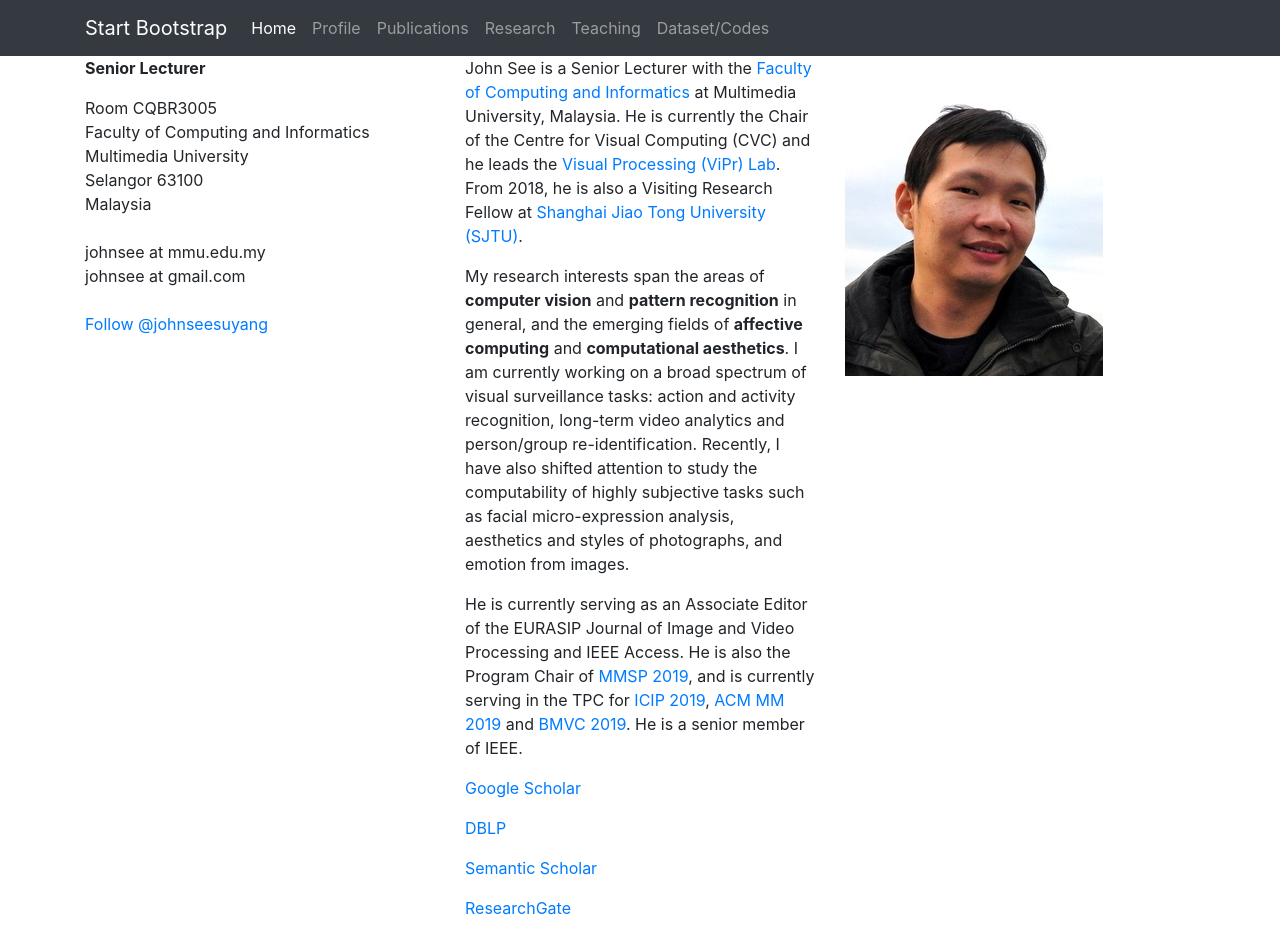
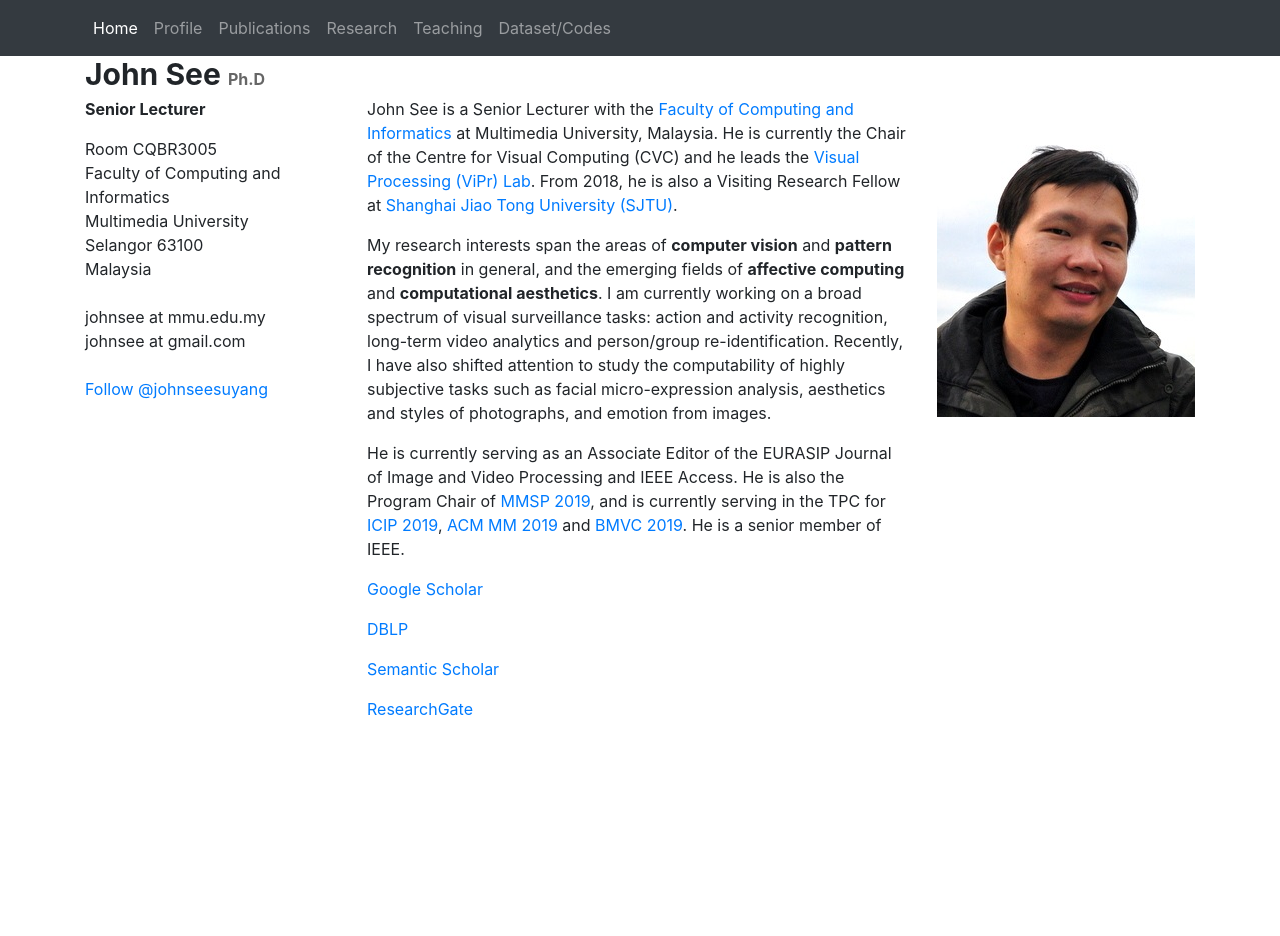
Before and after one commit to john-see/john-see.github.io, a Jekyll site: the page index.html, which Jekyll copies as it is, in a window 1280 px wide. Built offline with Jekyll 4.4.1, drawn with Linux system fonts in a browser that asks for light colours; comment, search, counter and statistics services are not loaded; after the commit the page ends 900 px from its top, so only the background shows below that.

Commit message:
test some styles

```diff
--- /dev/null
+++ b/css/js.css
@@ -0,0 +1,14 @@
+/* own stylesheet */
+
+h1, h2, h3, h4, h5, h6 {
+margin: 0;
+font-family: inherit;
+font-weight: bold;
+color: inherit;
+text-rendering: optimizelegibility;
+}
+
+h1 {
+font-size: 30px;
+line-height: 36px;
+}
--- a/index.html
+++ b/index.html
@@ -8,10 +8,11 @@
   <meta name="description" content="">
   <meta name="author" content="">
 
-  <title>Bare - Start Bootstrap Template</title>
+  <title>John See :: Multimedia University, Malaysia</title>
 
   <!-- Bootstrap core CSS -->
   <link href="css/bootstrap.min.css" rel="stylesheet">
+  <link href="css/js.css" rel="stylesheet">   <!-- personal stylesheet -->
 
 </head>
 
@@ -20,10 +21,10 @@
   <!-- Navigation -->
   <nav class="navbar navbar-expand-lg navbar-dark bg-dark static-top">
     <div class="container">
-      <a class="navbar-brand" href="#">Start Bootstrap</a>
+      <!-- <a class="navbar-brand" href="#">Start Bootstrap</a>
       <button class="navbar-toggler" type="button" data-toggle="collapse" data-target="#navbarResponsive" aria-controls="navbarResponsive" aria-expanded="false" aria-label="Toggle navigation">
         <span class="navbar-toggler-icon"></span>
-      </button>
+      </button> -->
       <div class="collapse navbar-collapse" id="navbarResponsive">
         <ul class="navbar-nav mr-auto mt-2 mt-lg-0">
           <li class="nav-item active">
@@ -54,8 +55,11 @@
   <!-- Page Content -->
 
   <div class="container">
+    <div class="page-header">
+        <h1>John See&nbsp;<font size="3" color="#666">Ph.D</font></h1>
+    </div>
     <div class="row">
-        <div class="col-sm">
+        <div class="col">
             <p>
                 <strong>Senior Lecturer</strong><br />
             </p>
@@ -73,7 +77,7 @@
 
                     <a href="https://twitter.com/johnseesuyang?ref_src=twsrc%5Etfw" class="twitter-follow-button" data-show-count="false">Follow @johnseesuyang</a><script async src="https://platform.twitter.com/widgets.js" charset="utf-8"></script>
         </div>
-        <div class="col-sm">
+        <div class="col-6">
             <p>John See is a Senior Lecturer with the <a href="http://fci.mmu.edu.my/" target="_blank">Faculty of Computing and Informatics</a> at Multimedia University, Malaysia. He is currently the Chair of the Centre for Visual Computing (CVC) and he leads the <a href="http://viprlab.github.io" target="_blank">Visual Processing (ViPr) Lab</a>. From 2018, he is also a Visiting Research Fellow at <a href="http://en.sjtu.edu.cn/" target="_blank">Shanghai Jiao Tong University (SJTU)</a>.</p>
 
             <p>My research interests span the areas of <b>computer vision</b> and <b>pattern recognition</b> in general, and the emerging fields of <b>affective computing</b> and <b>computational aesthetics</b>. I am currently working on a broad spectrum of visual surveillance tasks: action and activity recognition, long-term video analytics and person/group re-identification. Recently, I have also shifted attention to study the computability of highly subjective tasks such as facial micro-expression analysis, aesthetics and styles of photographs, and emotion from images.</p>
@@ -87,7 +91,7 @@
                     <p><i class="icon-th-list"></i> <a href="team.html">ResearchGate</a></p>
                 </div>
         </div>
-        <div class="col-sm">
+        <div class="col">
             <img src="./images/johnsee.jpg" alt="John See" />
         </div>
     </div>
```
